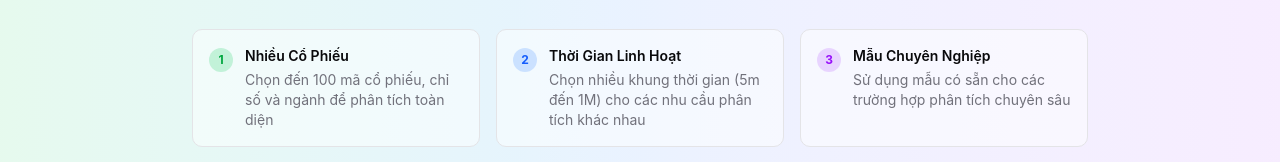
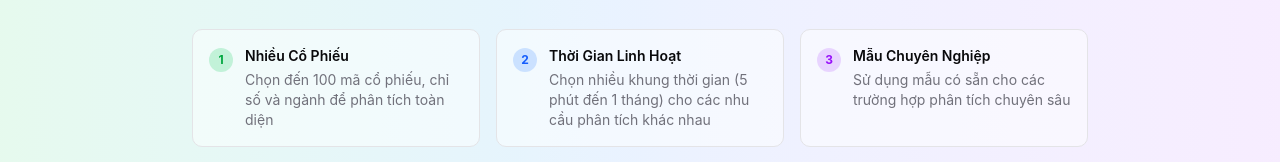
Before and after one commit to quanhua92/aipriceaction-web, a React (Vite) app: page /ai in a window 1280 px wide. Shown: the part 259-421 px from the top of the page. Built offline with nearby package versions, Linux system fonts and the light colour scheme; no server answers.

Commit message:
fix: localize timeframe abbreviations in both English and Vietnamese translations
- English: "5m to 1M" → "5 minutes to 1 month"
- Vietnamese: "5m đến 1M" → "5 phút đến 1 tháng"

Makes timeframe descriptions more readable and user-friendly in the AI Context page.

```diff
--- a/src/translations/en/common.ts
+++ b/src/translations/en/common.ts
@@ -90,7 +90,7 @@ export default {
         },
         flexibleIntervals: {
           title: 'Flexible Timeframes',
-          description: 'Choose from various timeframes (5m to 1M) for different analysis needs'
+          description: 'Choose from various timeframes (5 minutes to 1 month) for different analysis needs'
         },
         customTemplates: {
           title: 'Professional Templates',
--- a/src/translations/vn/common.ts
+++ b/src/translations/vn/common.ts
@@ -90,7 +90,7 @@ export default {
         },
         flexibleIntervals: {
           title: 'Thời Gian Linh Hoạt',
-          description: 'Chọn nhiều khung thời gian (5m đến 1M) cho các nhu cầu phân tích khác nhau'
+          description: 'Chọn nhiều khung thời gian (5 phút đến 1 tháng) cho các nhu cầu phân tích khác nhau'
         },
         customTemplates: {
           title: 'Mẫu Chuyên Nghiệp',
```
